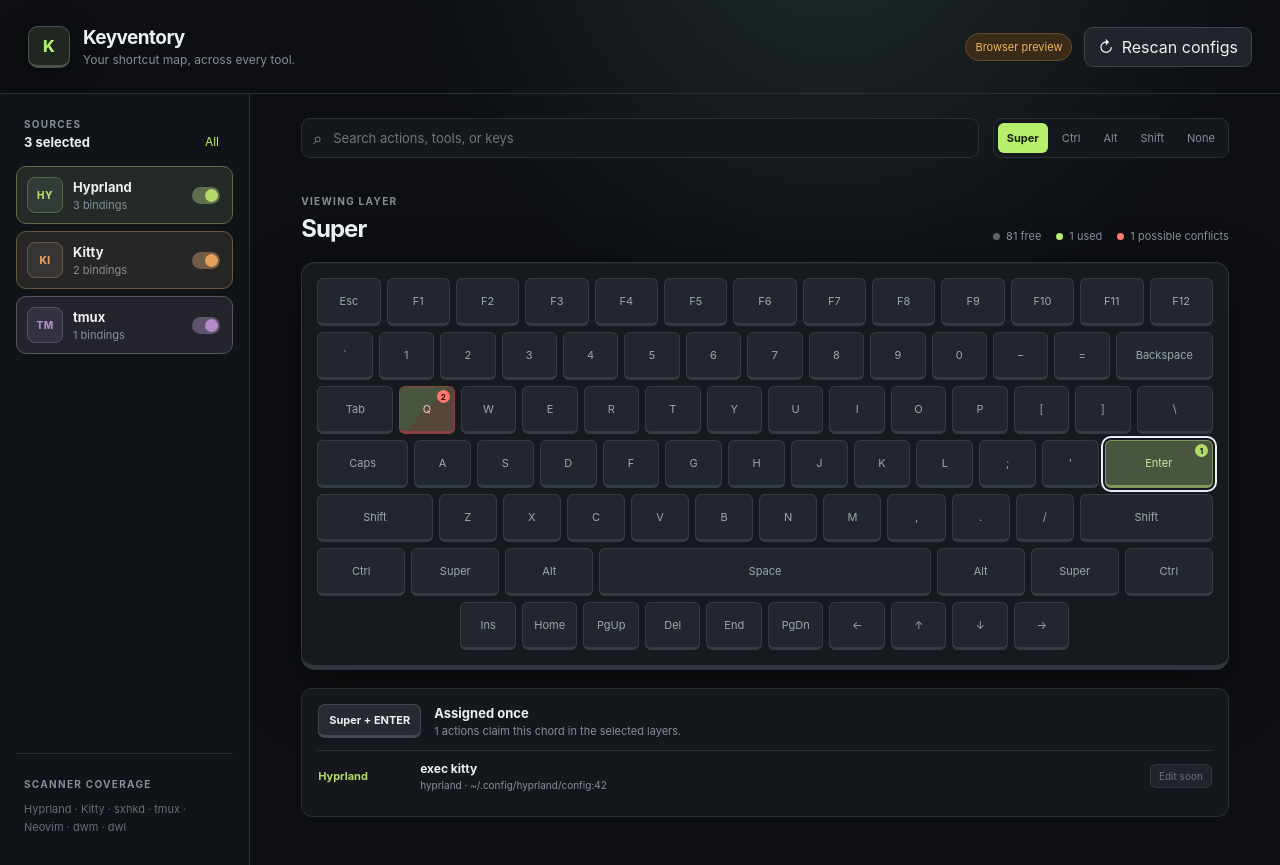
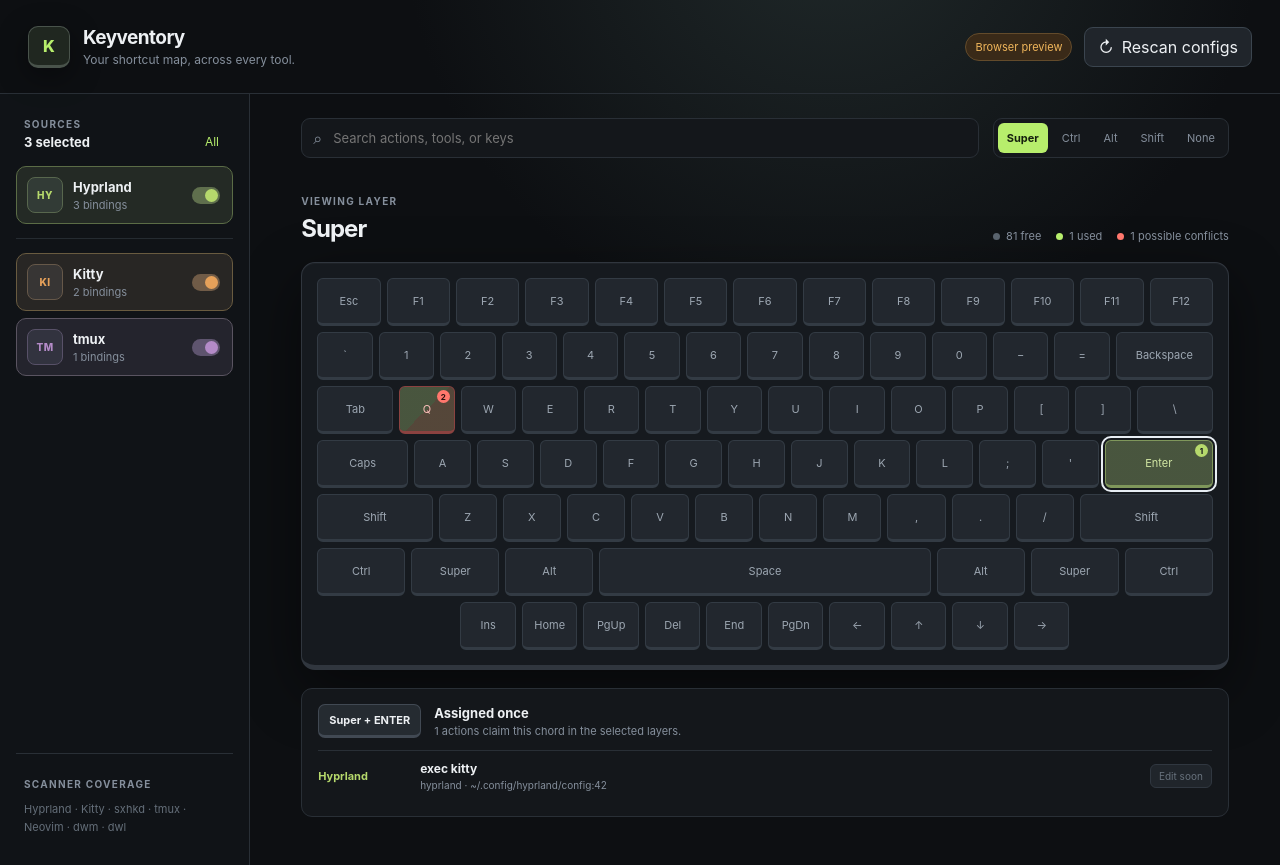
Before and after one commit to EY3G0R3/keyventory, a React (Vite) app: page / in a window 1280 px wide. Built offline with nearby package versions, Linux system fonts and the light colour scheme.

Commit message:
ui: group related binding sources
Order source controls into compositor and hotkey, window manager, terminal, and editor groupings. Use restrained spacing and dividers while keeping every source toggle independent.

```diff
--- a/src/App.css
+++ b/src/App.css
@@ -37,7 +37,9 @@ button { color: inherit; }
 .panel-heading strong { font-size: 13px; }
 .eyebrow { color: var(--muted); font-size: 10px; text-transform: uppercase; letter-spacing: .13em; font-weight: 700; }
 .text-button { background: none; border: 0; color: var(--lime); font-size: 12px; cursor: pointer; }
-.source-list { display: flex; flex-direction: column; gap: 7px; }
+.source-list { display: flex; flex-direction: column; gap: 14px; }
+.source-group { display: flex; flex-direction: column; gap: 7px; padding-top: 14px; border-top: 1px solid #252b31; }
+.source-group:first-child { padding-top: 0; border-top: 0; }
 .source-card { width: 100%; border: 1px solid transparent; background: transparent; border-radius: 10px; padding: 10px; display: grid; grid-template-columns: 36px 1fr 30px; gap: 10px; align-items: center; text-align: left; cursor: pointer; opacity: .62; }
 .source-card:hover:not(:disabled) { background: #1a1e23; opacity: .9; }
 .source-card.is-enabled { opacity: 1; background: color-mix(in srgb, var(--source-color) 8%, #171b1f); border-color: color-mix(in srgb, var(--source-color) 30%, #343d35); }
--- a/src/App.tsx
+++ b/src/App.tsx
@@ -31,6 +31,12 @@ type ScanResult = { sources: SourceScan[] };
 type KeyDef = { code: string; label: string; width?: number };
 
 const MODIFIER_ORDER = ["Super", "Ctrl", "Alt", "Shift"];
+const SOURCE_GROUPS = [
+  ["hyprland", "sxhkd"],
+  ["dwm", "dwl"],
+  ["kitty", "tmux"],
+  ["neovim"],
+];
 const SOURCE_COLORS: Record<string, string> = {
   hyprland: "#b6d96c",
   kitty: "#e6a15a",
@@ -167,6 +173,15 @@ function App() {
     () => sources.flatMap((source) => enabledSources.has(source.id) ? source.bindings : []),
     [sources, enabledSources],
   );
+  const groupedSources = useMemo(() => {
+    const sourcesById = new Map(sources.map((source) => [source.id, source]));
+    const groupedIds = new Set(SOURCE_GROUPS.flat());
+    const groups = SOURCE_GROUPS
+      .map((group) => group.flatMap((sourceId) => sourcesById.get(sourceId) ?? []))
+      .filter((group) => group.length > 0);
+    const ungrouped = sources.filter((source) => !groupedIds.has(source.id));
+    return ungrouped.length ? [...groups, ungrouped] : groups;
+  }, [sources]);
   const visibleBindings = useMemo(() => {
     const needle = query.trim().toLowerCase();
     if (!needle) return selectedBindings;
@@ -228,7 +243,9 @@ function App() {
             <button className="text-button" onClick={() => setEnabledSources(new Set(sources.filter((source) => source.status !== "missing").map((source) => source.id)))}>All</button>
           </div>
           <div className="source-list">
-            {sources.map((source) => {
+            {groupedSources.map((group, groupIndex) => (
+              <div className="source-group" key={groupIndex}>
+                {group.map((source) => {
                   const enabled = enabledSources.has(source.id);
                   return (
                     <button
@@ -245,6 +262,8 @@ function App() {
                     </button>
                   );
                 })}
+              </div>
+            ))}
           </div>
           <div className="coming-soon">
             <span className="eyebrow">Scanner coverage</span>
```
Lines whose indentation alone changed are shown as unchanged.
